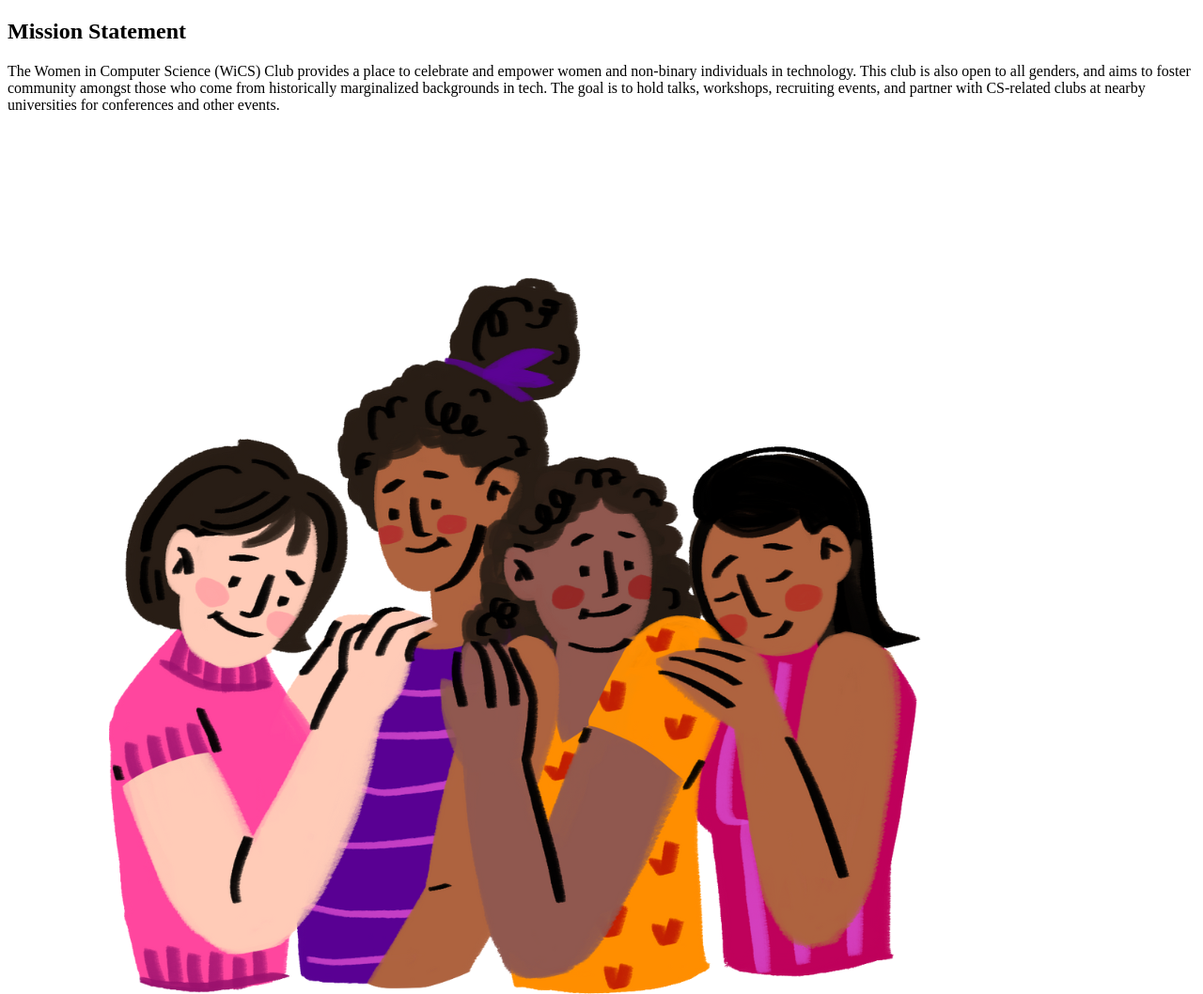
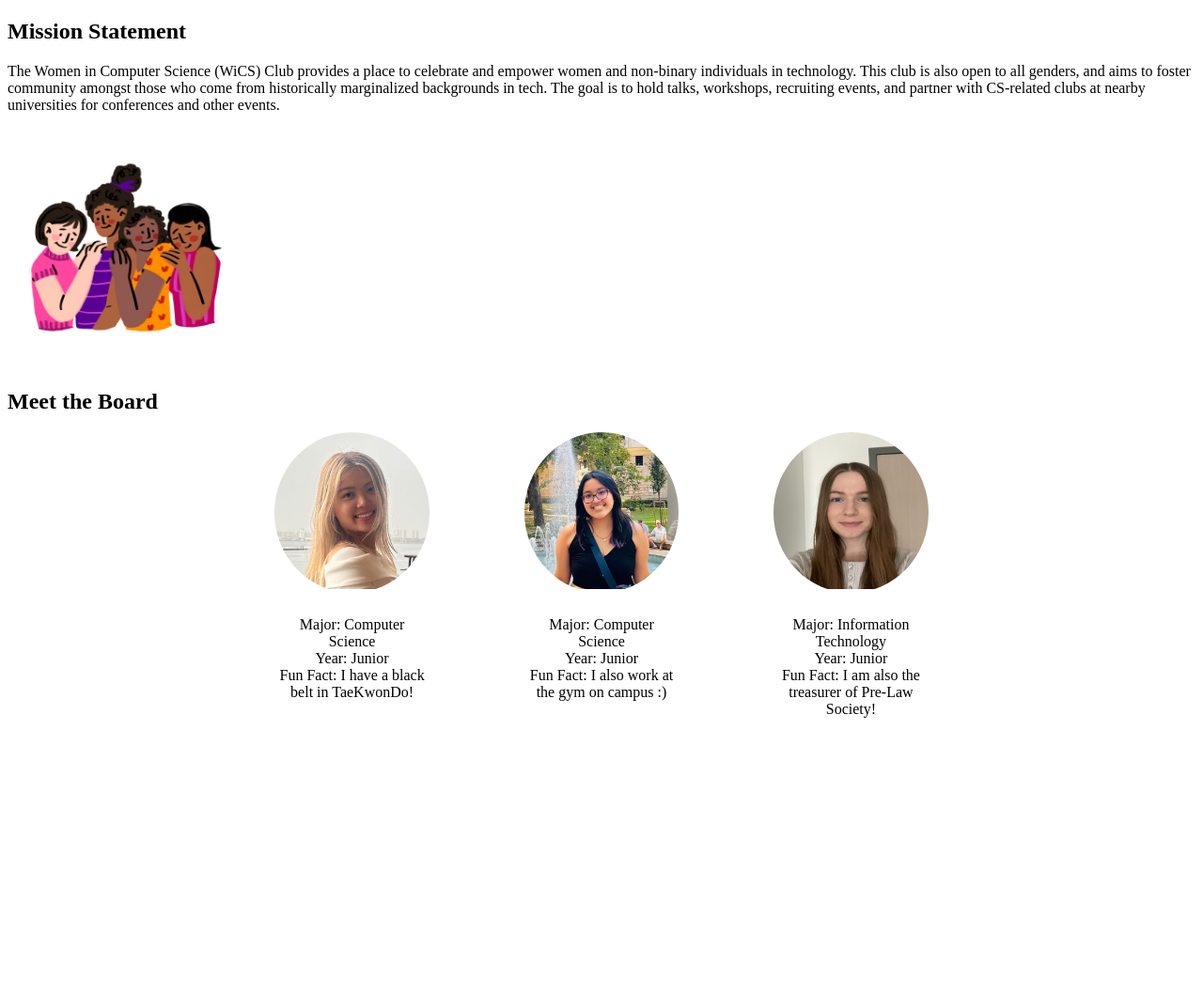
Before and after one commit to VivanKwong/WiCS_UMB, a plain HTML site: page pages/index.html in a window 1280 px wide. Shown: the top 1058 px of the page at 94% size. After the commit the page ends 800 px from the top, so only its background shows below. Drawn offline with Linux system fonts and the light colour scheme.

Commit message:
mission stmt

```diff
--- a/css/index.css
+++ b/css/index.css
@@ -5,6 +5,20 @@
     align-items: flex-start;
     gap: 8%;
     position: relative;
+}
+
+.women-image {
+    width: 20%;
+    height: 20%;
+    border-radius: 50%;
+    overflow: hidden;
+    position: relative;
+}
+
+.women-image img {
+    width: 100%;
+    height: 100%;
+    object-fit: cover;
 }
 
 .image {
```
